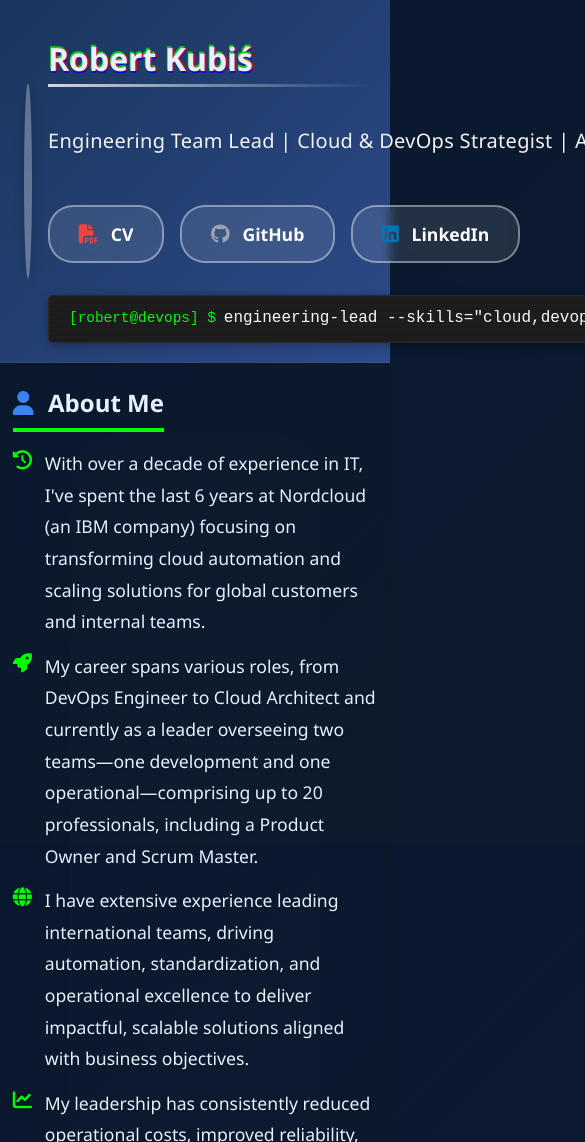
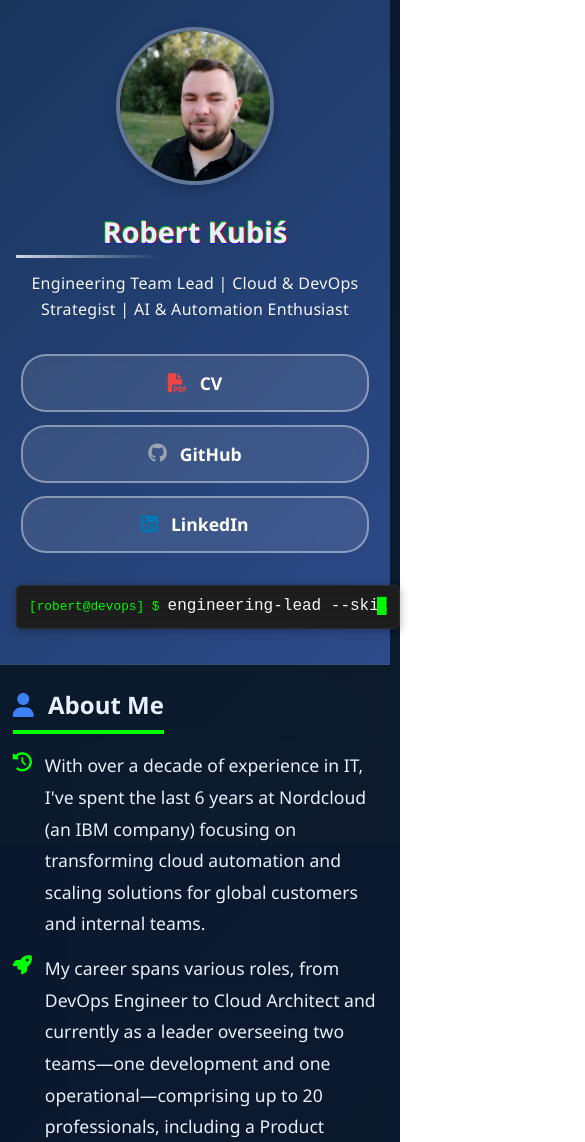
Before and after one commit to h3x89/h3x89.github.io, a plain HTML site: page index.html in a window 390 px wide. Shown: the top 1142 px of the page, 585 px wide, since content can reach past the window. Drawn offline with Linux system fonts and the light colour scheme.

Commit message:
Improve mobile and tablet responsiveness for header and profile sections

```diff
--- a/index.html
+++ b/index.html
@@ -427,6 +427,70 @@
 
             .skills-container {
                 grid-template-columns: 1fr;
+            }
+
+            .header-content {
+                flex-direction: column;
+                text-align: center;
+                padding: 1rem;
+            }
+
+            .profile-image {
+                width: 150px;
+                /* Smaller image on mobile */
+                height: 150px;
+                margin: 0 auto;
+            }
+
+            .profile-info {
+                width: 100%;
+                text-align: center;
+            }
+
+            .profile-links {
+                flex-direction: column;
+                align-items: center;
+                gap: 0.8rem;
+            }
+
+            .profile-links a {
+                width: 80%;
+                /* Make buttons wider on mobile */
+                justify-content: center;
+            }
+
+            .terminal-info {
+                width: 100%;
+                font-size: 0.8rem;
+                /* Smaller font on mobile */
+                padding: 8px 12px;
+            }
+
+            .subtitle {
+                font-size: 1rem;
+                margin: 0.5rem 0;
+            }
+
+            h1 {
+                font-size: 1.8rem;
+                margin: 0.5rem 0;
+            }
+        }
+
+        /* Add tablet breakpoint for smoother transition */
+        @media (min-width: 769px) and (max-width: 1024px) {
+            .header-content {
+                padding: 1rem;
+            }
+
+            .profile-image {
+                width: 160px;
+                height: 160px;
+            }
+
+            .profile-links {
+                flex-wrap: wrap;
+                justify-content: center;
             }
         }
 
```
